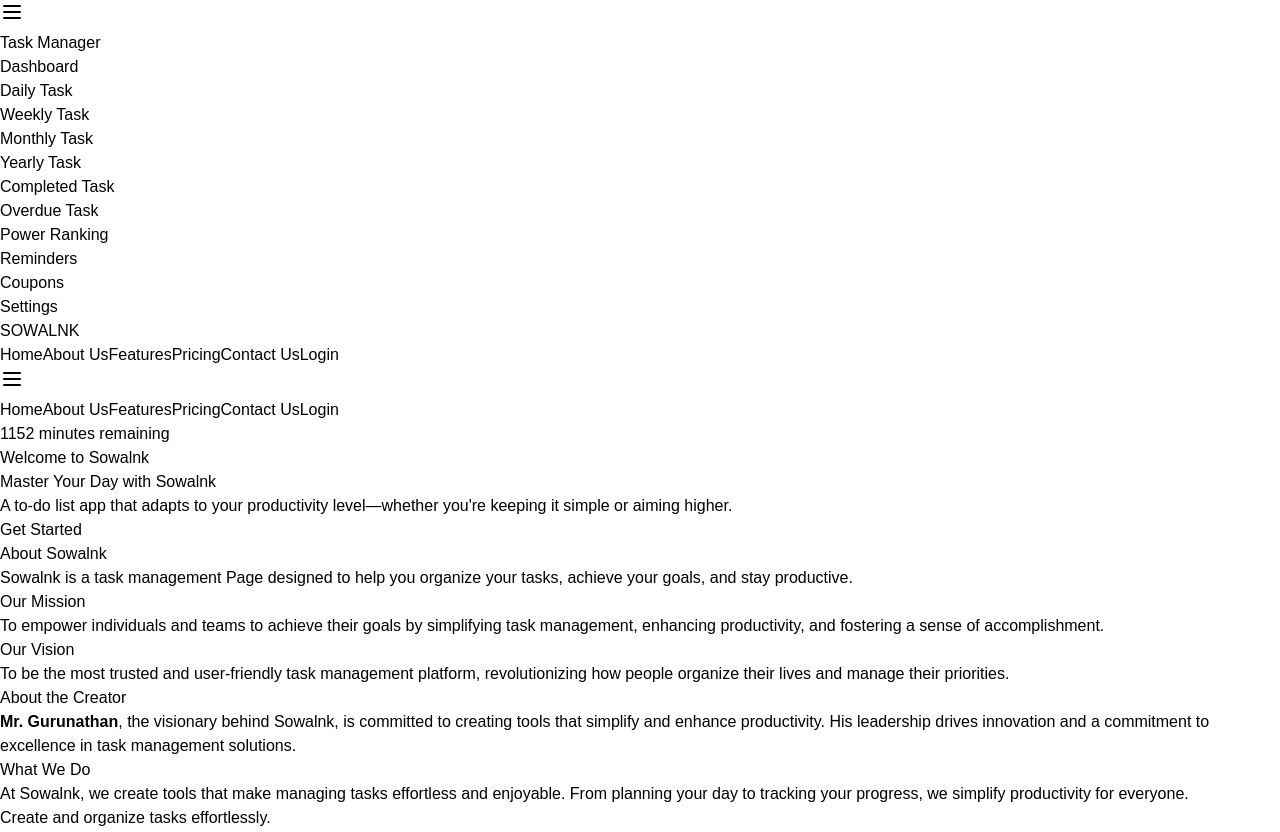
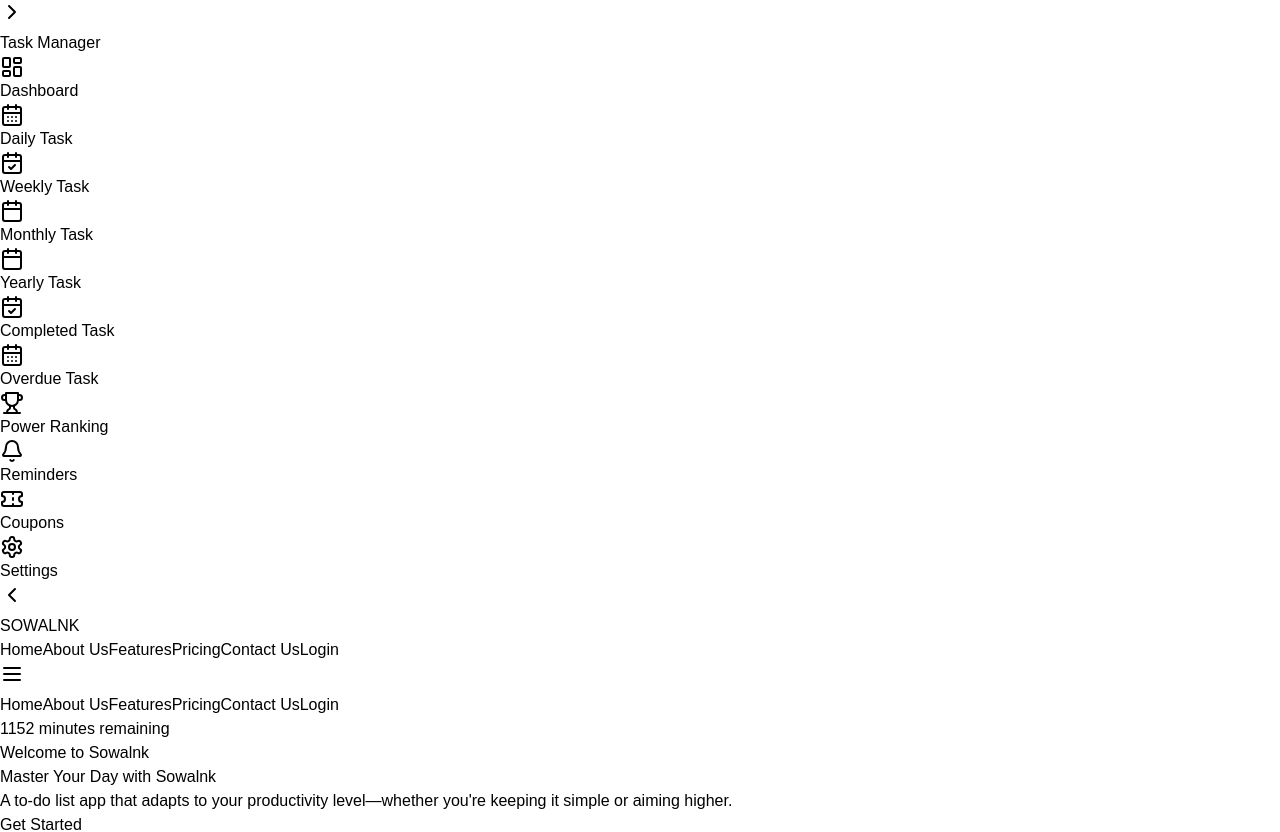
Before and after one commit to sakth1x02/Sowlank2, a React (Vite) app in the folder Sowalnk/: page / in a window 1280 px wide. Shown: the top 832 px of the page. Built offline with nearby package versions, Linux system fonts and the light colour scheme.

Commit message:
side bar changes

```diff
--- a/Sowalnk/src/Components/DailyTask.jsx
+++ b/Sowalnk/src/Components/DailyTask.jsx
@@ -277,12 +277,9 @@
   }, [todaysTasks, navigate]);
 
   return (
-    <div className="min-h-screen lg:p-6 ">
-      <div className="max-w-md md:max-w-2xl lg:mx-auto flex flex-col lg:flex-row lg:space-x-4 mb-6">
-        <div
-          className="w-full rounded-lg shadow-lg p-5 mb-4 lg:mb-0"
-          style={{ backgroundColor: "#F0C1E1" }}
-        >
+    <div className="min-h-screen ">
+      <div className="max-w-md md:max-w-[90%]  md:mx-auto lg:mx-auto flex flex-col lg:flex-row lg:space-x-4 mb-6">
+        <div className="w-full rounded-lg shadow-lg p-5 mb-4 lg:mb-0 bg-[#F0C1E1]">
           <div className="flex items-center justify-between">
             <h1
               className="text-2xl font-semibold text-left mb-6"
@@ -368,10 +365,10 @@
       </div>
 
       <div
-        className="max-w-md md:max-w-2xl lg:mx-auto mb-6 p-6 rounded-lg"
+        className="max-w-md md:max-w-[90%] md:mx-auto lg:mx-auto mb-6 p-6 rounded-lg"
         style={{ backgroundColor: "#F0C1E1" }}
       >
-        <div className="flex gap-6 justify-between items-start">
+        <div className=" flex gap-6 justify-between items-start">
           <h2
             className="text-2xl font-semibold text-left"
             style={{ color: "#2e2e2e" }}
@@ -529,7 +526,7 @@
         </div>
       </div>
       <div
-        className="max-w-4xl mx-auto mb-6"
+        className="max-w-md md:max-w-[90%] md:mx-auto lg:mx-auto mb-6"
         style={{ backgroundColor: "#F0C1E1" }}
       >
         <Dashboard tasks={filteredTasks} />
--- a/Sowalnk/src/Components/MonthlyTask.jsx
+++ b/Sowalnk/src/Components/MonthlyTask.jsx
@@ -158,7 +158,7 @@
   return (
     <div className="min-h-screen p-6">
       <div className="max-w-md md:max-w-4xl lg:mx-auto flex flex-col lg:flex-row lg:space-x-4 mb-6">
-        <div className="w-full lg:w-2/3 rounded-lg shadow-lg p-5 mb-4 lg:mb-0 bg-[#F0C1E1]">
+        <div className="w-full  rounded-lg shadow-lg p-5 mb-4 lg:mb-0 bg-[#F0C1E1]">
           <h1 className="text-2xl font-semibold mb-6 text-[#2e2e2e]">
             Monthly Checklist
           </h1>
--- a/Sowalnk/src/Components/Sidebar.jsx
+++ b/Sowalnk/src/Components/Sidebar.jsx
@@ -1,19 +1,42 @@
-import React from "react";
-import { useState } from "react";
-import { Menu, X } from "lucide-react";
+import React, { useState } from "react";
 import { NavLink } from "react-router-dom";
 import { useSelector } from "react-redux";
+import {
+  LayoutDashboard,
+  CalendarDays,
+  CalendarCheck,
+  Calendar,
+  Trophy,
+  Bell,
+  Ticket,
+  Settings,
+  ChevronLeft,
+  ChevronRight,
+} from "lucide-react";
+
 const Sidebar = () => {
   const [isOpen, setIsOpen] = useState(false);
+  const [isExpanded, setIsExpanded] = useState(true);
+
   const { intermediateMember, advanceMember } = useSelector(
     (state) => state.ui
-  ); // Get the state from the store
+  );
+
   const menuItems = [
-    { path: "/dashboard", label: "Dashboard" },
-    { path: "/dailytask", label: "Daily Task" },
+    {
+      path: "/dashboard",
+      label: "Dashboard",
+      icon: <LayoutDashboard className="h-5 w-5" />,
+    },
+    {
+      path: "/dailytask",
+      label: "Daily Task",
+      icon: <CalendarDays className="h-5 w-5" />,
+    },
     {
       path: "/weekly",
       label: "Weekly Task",
+      icon: <CalendarCheck className="h-5 w-5" />,
       className: advanceMember
         ? ""
         : "hidden" && intermediateMember
@@ -23,6 +46,7 @@
     {
       path: "/monthly",
       label: "Monthly Task",
+      icon: <Calendar className="h-5 w-5" />,
       className: advanceMember
         ? ""
         : "hidden" && intermediateMember
@@ -32,56 +56,84 @@
     {
       path: "/yearly",
       label: "Yearly Task",
+      icon: <Calendar className="h-5 w-5" />,
       className: advanceMember === true ? "" : "hidden",
     },
-    { path: "/completed-task", label: "Completed Task" },
-    { path: "/overdue-task", label: "Overdue Task" },
+    {
+      path: "/completed-task",
+      label: "Completed Task",
+      icon: <CalendarCheck className="h-5 w-5" />,
+    },
+    {
+      path: "/overdue-task",
+      label: "Overdue Task",
+      icon: <CalendarDays className="h-5 w-5" />,
+    },
     {
       path: "/rankings",
       label: "Power Ranking",
+      icon: <Trophy className="h-5 w-5" />,
       className: advanceMember
         ? ""
         : "hidden" && intermediateMember
         ? ""
         : "hidden",
     },
-    { path: "/reminders", label: "Reminders" },
-    { path: "/coupons", label: "Coupons" },
-    { path: "/settings", label: "Settings" },
+    {
+      path: "/reminders",
+      label: "Reminders",
+      icon: <Bell className="h-5 w-5" />,
+    },
+    {
+      path: "/coupons",
+      label: "Coupons",
+      icon: <Ticket className="h-5 w-5" />,
+    },
+    {
+      path: "/settings",
+      label: "Settings",
+      icon: <Settings className="h-5 w-5" />,
+    },
   ];
 
   return (
     <div className="relative">
       <button
         onClick={() => setIsOpen(!isOpen)}
-        className="relative top-1 left-[-3px] z-50 p-2  lg:hidden"
+        className=" mt-[5px] z-50 p-2 bg-gray-800 rounded-lg lg:hidden"
         aria-label={isOpen ? "Close menu" : "Open menu"}
       >
         {isOpen ? (
-          <X className="h-6 w-6 text-white fixed top-6 left-[9px]" />
+          <ChevronLeft className="h-5 w-5 text-white" />
         ) : (
-          <Menu className="h-6 w-6 text-white" />
+          <ChevronRight className="h-5 w-5 text-white" />
         )}
       </button>
 
       <div
-        className={`fixed top-0 left-0 h-full w-64 bg-gray-800 transform transition-transform duration-300 ease-in-out ${
+        className={`fixed top-0 left-0 h-full bg-gray-800 transform transition-all duration-300 ease-in-out ${
           isOpen ? "translate-x-0" : "-translate-x-full"
-        } lg:translate-x-0 z-40`}
+        } ${isExpanded ? "w-64" : "w-20"} lg:translate-x-0 z-40`}
       >
         <div className="flex flex-col h-full">
-          <div className="h-16 flex items-center justify-center border-b border-gray-700">
-            <h1 className="text-xl font-bold text-white">Task Manager</h1>
+          <div className="h-16 flex items-center justify-center">
+            <h1
+              className={`text-xl font-bold text-white ${
+                !isExpanded && "hidden"
+              }`}
+            >
+              Task Manager
+            </h1>
           </div>
 
           <nav className="flex-1 overflow-y-auto">
             <ul className="py-4">
               {menuItems.map((item) => (
-                <li key={item.path} className={`px-4  py-2 ${item.className}`}>
+                <li key={item.path} className={`px-4 py-2 ${item.className}`}>
                   <NavLink
                     to={item.path}
                     className={({ isActive }) =>
-                      `flex items-center  px-4 py-2 rounded-lg transition-colors duration-200 ${
+                      `flex items-center px-4 py-2 rounded-lg transition-colors duration-200 ${
                         isActive
                           ? "bg-gray-700 text-white font-medium"
                           : "text-gray-300 hover:bg-gray-700 hover:text-white"
@@ -89,12 +141,26 @@
                     }
                     onClick={() => setIsOpen(false)}
                   >
-                    {item.label}
+                    {item.icon}
+                    <span className={`ml-3 ${!isExpanded && "hidden"}`}>
+                      {item.label}
+                    </span>
                   </NavLink>
                 </li>
               ))}
             </ul>
           </nav>
+
+          <button
+            onClick={() => setIsExpanded(!isExpanded)}
+            className="p-2 bg-gray-700 text-white rounded-lg m-4 lg:hidden"
+          >
+            {isExpanded ? (
+              <ChevronLeft className="h-5 w-5" />
+            ) : (
+              <ChevronRight className="h-5 w-5" />
+            )}
+          </button>
         </div>
       </div>
 
--- a/Sowalnk/src/Components/Subscription.jsx
+++ b/Sowalnk/src/Components/Subscription.jsx
@@ -10,6 +10,9 @@
   const { intermediateMember, advanceMember } = useSelector(
     (state) => state.ui
   );
+
+  const [remainingIntermediateDays, setRemainingIntermediateDays] = useState(0);
+  const [remainingAdvancedDays, setRemainingAdvancedDays] = useState(0);
 
   // Load Razorpay script
   useEffect(() => {
@@ -29,11 +32,26 @@
           },
         });
         const data = await response.json();
+        dispatch(setIntermediateMember(false));
+        dispatch(setAdvanceMember(false));
+        setRemainingIntermediateDays(0);
+        setRemainingAdvancedDays(0);
 
         data.data.subscription.forEach((plan) => {
-          if (plan.planType === "INTERMEDIATE") {
+          const isActive = new Date(plan.endDate) >= new Date();
+          if (plan.planType === "INTERMEDIATE" && isActive) {
+            const timeDifference = new Date(plan.endDate) - new Date();
+            const remainingDays = Math.ceil(
+              timeDifference / (1000 * 60 * 60 * 24)
+            );
+            setRemainingIntermediateDays(remainingDays);
             dispatch(setIntermediateMember(true));
-          } else if (plan.planType === "ADVANCED") {
+          } else if (plan.planType === "ADVANCED" && isActive) {
+            const timeDifference = new Date(plan.endDate) - new Date();
+            const remainingDays = Math.ceil(
+              timeDifference / (1000 * 60 * 60 * 24)
+            );
+            setRemainingAdvancedDays(remainingDays);
             dispatch(setAdvanceMember(true));
           }
         });
@@ -201,6 +219,16 @@
           <h2 className="text-2xl font-semibold mb-4">
             Features of {selectedPlan} Plan
           </h2>
+          {selectedPlan === "INTERMEDIATE" && (
+            <span className="text-purple-700 text-bold text-xl ">
+              ***Active {remainingIntermediateDays} days are left***
+            </span>
+          )}
+          {selectedPlan === "ADVANCED" && (
+            <span className="text-purple-700 text-bold text-xl ">
+              ***Active {remainingAdvancedDays} days are left***
+            </span>
+          )}
           <ul className="list-disc list-inside text-lg text-gray-700">
             {plans
               .find((plan) => plan.name === selectedPlan)
```
Also changed, not shown: 1 other file (tests, documents, lock files or other folders).
